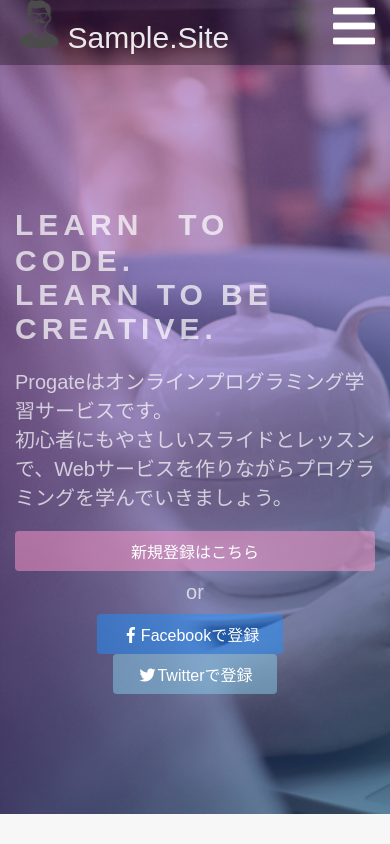
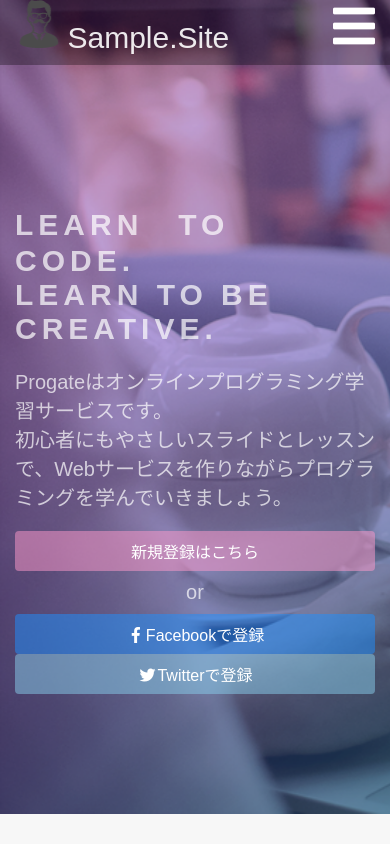
Before and after one commit to kochzeit621/sample, a plain HTML site: page index.html in a window 390 px wide. Shown: the top 844 px of the page. Drawn offline with Linux system fonts and the light colour scheme.

Commit message:
Update responsive.css

```diff
--- a/responsive.css
+++ b/responsive.css
@@ -42,7 +42,7 @@
     font-size: 20px;
   }
 
-  .btn-signup, btn-twitter, btn-facebook{
+  .btn-signup ,.btn-twitter, .btn-facebook{
     width:100%;
   }
 
```
